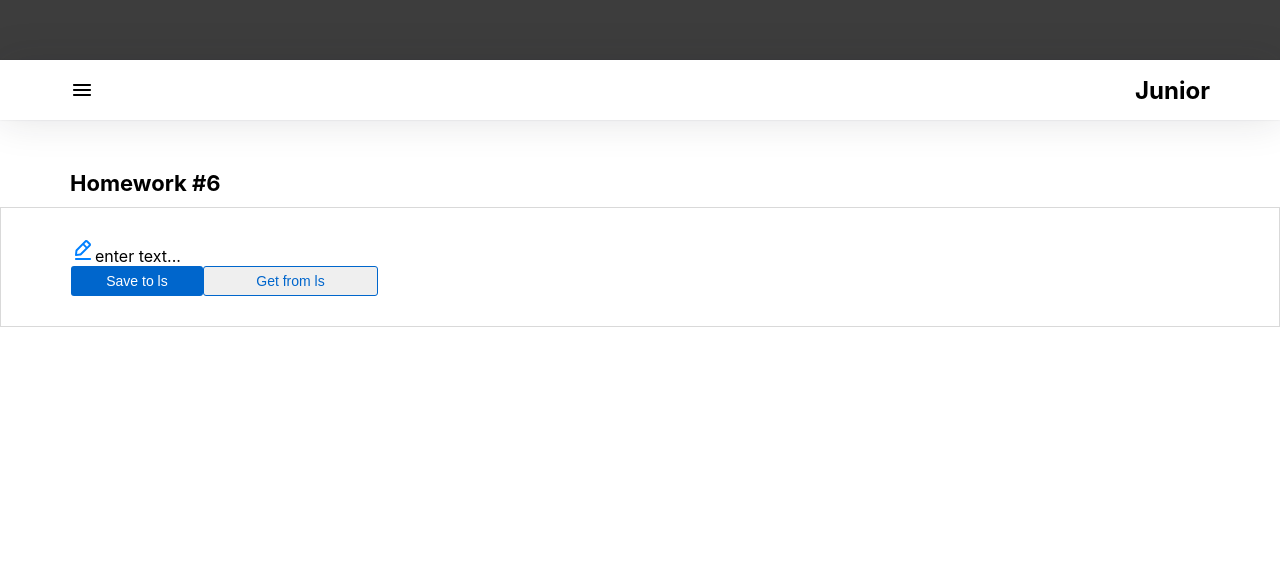
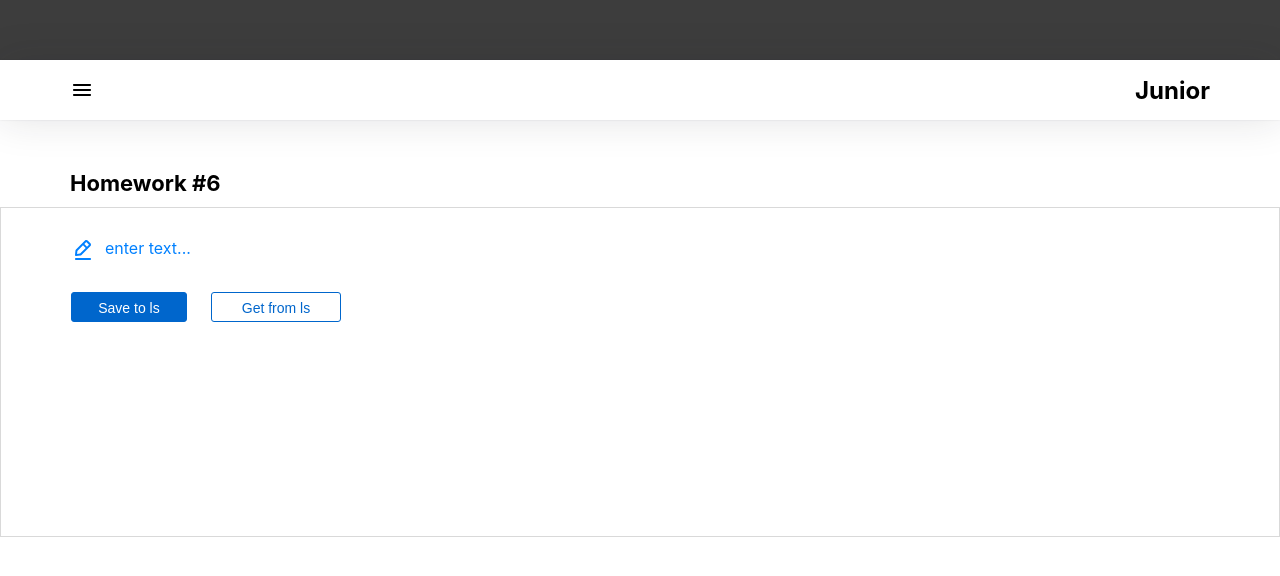
Before and after one commit to Photi31/homework-with-autotest, a React (Create React App) app: page /#/junior in a window 1280 px wide. Shown: the part 190-766 px from the top of the page. Built offline with nearby package versions, Linux system fonts and the light colour scheme.

Commit message:
added style. HW 6 is done.

```diff
--- a/src/s1-main/App.module.css
+++ b/src/s1-main/App.module.css
@@ -11,6 +11,7 @@
 }
 
 .hw {
+    min-height: 330px;
     margin-top: 10px;
     padding: 30px 70px;
     border: 1px solid #D9D9D9;
--- a/src/s2-homeworks/hw04/common/c1-SuperInputText/SuperInputText.module.css
+++ b/src/s2-homeworks/hw04/common/c1-SuperInputText/SuperInputText.module.css
@@ -7,6 +7,7 @@
     padding: 5px;
     border: 1px solid #D1D1D1;
     border-radius: 5px;
+    outline: none;
 }
 
 .inputWrapper {
--- a/src/s2-homeworks/hw06/HW6.module.css
+++ b/src/s2-homeworks/hw06/HW6.module.css
@@ -1,5 +1,34 @@
 .buttonsContainer {
+    margin-top: 30px;
+    width: 270px;
+    height: 30px;
+    display: flex;
+    flex-direction: row;
+    justify-content: space-between;
+    align-items: center;
+    font-size: 14px;
+    line-height: 20px;
+}
+
+.buttonsContainer button {
+    padding: 5px 24px;
+    border: 1px solid #0066CC;
+    border-radius: 3px;
+}
+
+.buttonsContainer .hw6Save {
+    width: 116px;
+    background: #0066CC;
+    color: #FFFFFF;
+}
+
+.buttonsContainer .hw6Restore {
+    width: 130px;
+    border: 1px solid #0066CC;
+    color: #0066CC;
+    background: #FFFFFF;
 }
 
 .editableSpanContainer {
+
 }
--- a/src/s2-homeworks/hw06/HW6.tsx
+++ b/src/s2-homeworks/hw06/HW6.tsx
@@ -41,10 +41,10 @@ const HW6 = () => {
                 </div>
 
                 <div className={s.buttonsContainer}>
-                    <SuperButton id={'hw6-save'} onClick={save}>
+                    <SuperButton className={s.hw6Save} id={'hw6-save'} onClick={save}>
                         Save to ls
                     </SuperButton>
-                    <SuperButton
+                    <SuperButton className={s.hw6Restore}
                         id={'hw6-restore'}
                         onClick={restore}
                         xType={'secondary'}
--- a/src/s2-homeworks/hw06/common/c4-SuperEditableSpan/SuperEditableSpan.module.css
+++ b/src/s2-homeworks/hw06/common/c4-SuperEditableSpan/SuperEditableSpan.module.css
@@ -1,11 +1,25 @@
 .spanBlock {
+    display: flex;
+    flex-direction: row;
 }
 
 .span {
+    margin-left: 10px;
+    font-size: 16px;
+    line-height: 20px;
+    color: #0080FF;
 }
 
 .input {
+    outline: none;
+    width: 275px;
+    height: 36px;
+    border: 1px solid #D1D1D1;
+    border-radius: 5px;
+    color: black;
 }
 
 .pen {
+    width: 24px;
+    height: 24px;
 }
```
